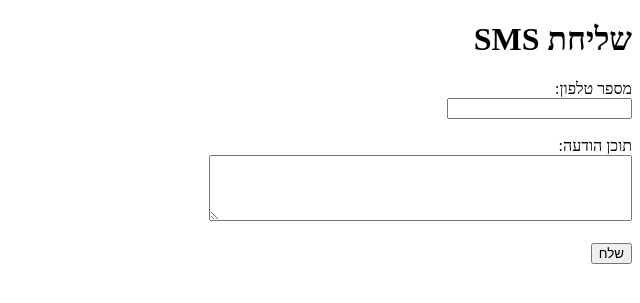
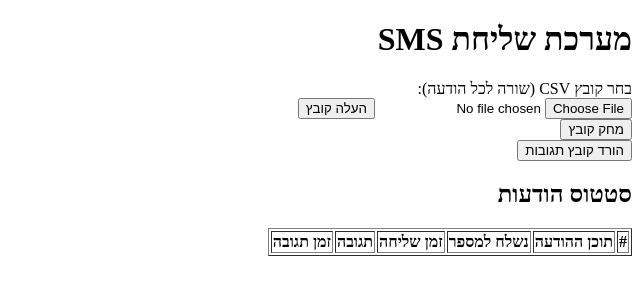
Before and after one commit to uriya222972/sms-auto-bot, a Flask app: page / in a window 1280 px wide. Shown: the top 303 px of the page, without its empty margins (640-1280 px from the left). Run offline with Flask 3, Linux system fonts and the light colour scheme; lists and menus that the app fills with data are empty.

Commit message:
Update index.html

```diff
--- a/templates/index.html
+++ b/templates/index.html
@@ -1,24 +1,50 @@
 <!DOCTYPE html>
 <html lang="he" dir="rtl">
 <head>
-  <meta charset="UTF-8">
-  <title>שליחת SMS</title>
+    <meta charset="UTF-8">
+    <title>שליחת SMS לפי קובץ</title>
 </head>
 <body>
-  <h1>שליחת SMS</h1>
-  <form method="post">
-    <label>מספר טלפון:</label><br>
-    <input name="phone" required><br><br>
+    <h1>מערכת שליחת SMS</h1>
 
-    <label>תוכן הודעה:</label><br>
-    <textarea name="message" rows="4" cols="50" required></textarea><br><br>
+    <form method="post" enctype="multipart/form-data" action="/upload">
+        <label>בחר קובץ CSV (שורה לכל הודעה):</label><br>
+        <input type="file" name="file" accept=".csv" required>
+        <input type="submit" value="העלה קובץ">
+    </form>
 
-    <button type="submit">שלח</button>
-  </form>
+    <form method="post" action="/reset">
+        <button type="submit">מחק קובץ</button>
+    </form>
 
-  {% if response %}
-    <h3>תשובת Inforu:</h3>
-    <pre>{{ response | tojson(indent=2, ensure_ascii=False) }}</pre>
-  {% endif %}
+    <form action="/download" method="get">
+        <button type="submit">הורד קובץ תגובות</button>
+    </form>
+
+    {% if rows %}
+        <h2 style='color: green;'>קובץ נטען. המערכת מחכה להודעות SMS.</h2>
+    {% endif %}
+
+    <h2>סטטוס הודעות</h2>
+    <table border="1">
+        <tr>
+            <th>#</th>
+            <th>תוכן ההודעה</th>
+            <th>נשלח למספר</th>
+            <th>זמן שליחה</th>
+            <th>תגובה</th>
+            <th>זמן תגובה</th>
+        </tr>
+        {% for row in rows %}
+        <tr>
+            <td>{{ loop.index }}</td>
+            <td>{{ row }}</td>
+            <td>{{ send_log.get(loop.index0, {}).get("to", "") }}</td>
+            <td>{{ send_log.get(loop.index0, {}).get("time", "") }}</td>
+            <td>{{ responses.get(loop.index0, {}).get("message", "") }}</td>
+            <td>{{ responses.get(loop.index0, {}).get("time", "") }}</td>
+        </tr>
+        {% endfor %}
+    </table>
 </body>
 </html>
```
